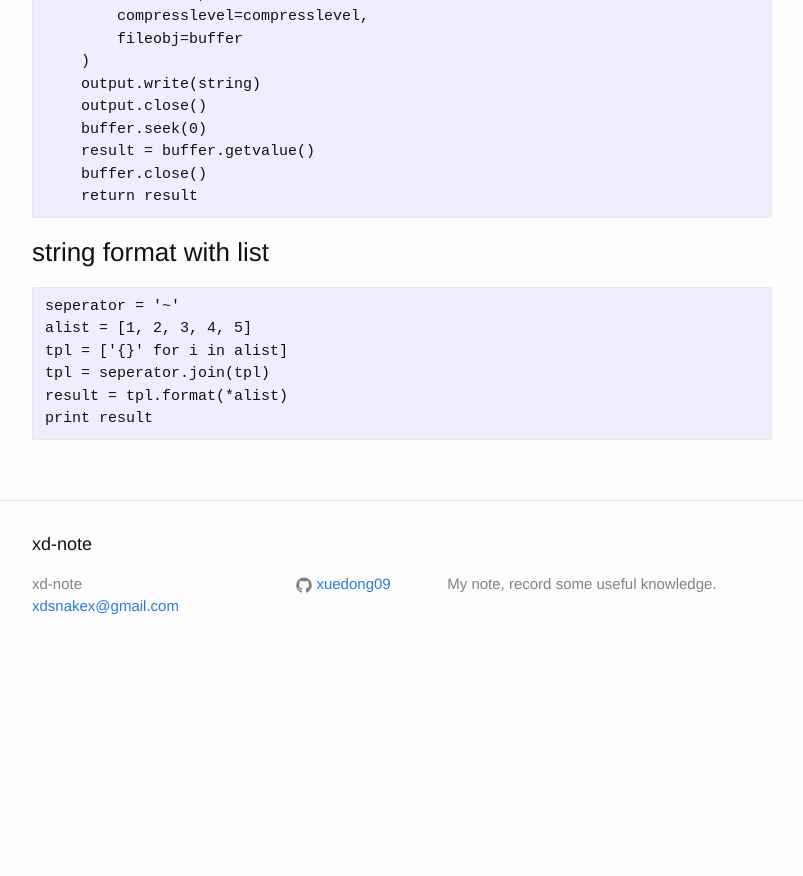
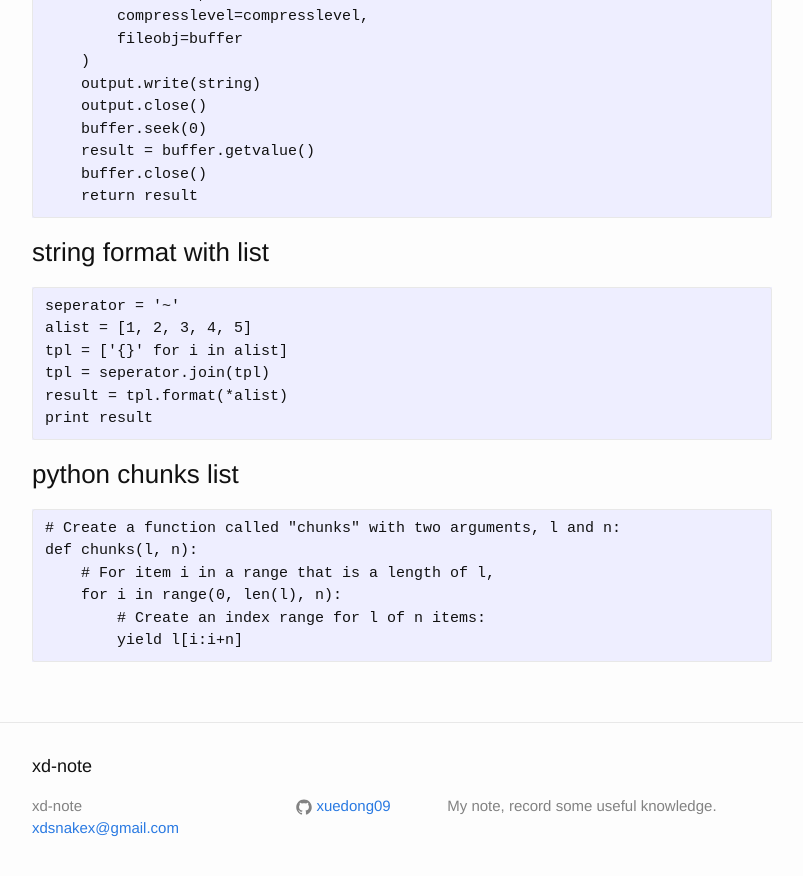
Before and after one commit to xuedong09/xuedong09.github.io, a Jekyll site: the page built from _posts/2016-02-17-python.md, in a window 1280 px wide and 900 px high, scrolled down 1691 px. Shown: the top 876 px of the window, without its empty margins (238-1041 px from the left). Built offline with Jekyll 4.4.1, drawn with Linux system fonts in a browser that asks for light colours; before the commit the page ends 2369 px from its top, so only the background shows below that.

Commit message:
python chunks list

```diff
--- a/_posts/2016-02-17-python.md
+++ b/_posts/2016-02-17-python.md
@@ -84,3 +84,13 @@ def sortOD(od):
     tpl = seperator.join(tpl)
     result = tpl.format(*alist)
     print result
+
+
+### python chunks list
+
+    # Create a function called "chunks" with two arguments, l and n:
+    def chunks(l, n):
+        # For item i in a range that is a length of l,
+        for i in range(0, len(l), n):
+            # Create an index range for l of n items:
+            yield l[i:i+n]
```
